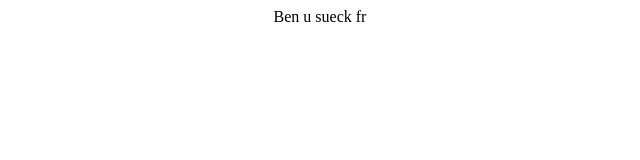
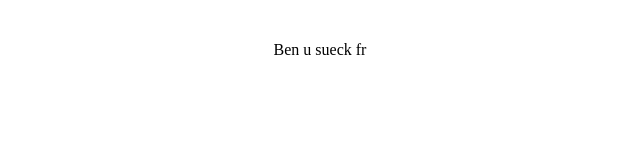
Before and after one commit to yalin-2/yalin-2.github.io, a plain HTML site: page index.html in a window 1280 px wide. Shown: the whole page, without its empty margins (320-960 px from the left). Drawn offline with Linux system fonts and the light colour scheme.

Commit message:
Update index.html

```diff
--- a/index.html
+++ b/index.html
@@ -1,40 +1,37 @@
-<!doctype html>
+<!DOCTYPE html>
+<html>
 
 <head>
-
-   <!-- Nécessaire pour validation -->
-   <meta charset="utf-8" >
-
-   <!-- Titre de la page Web -->
+   <meta charset="utf-8">
    <title>Micheal ur pretty cool fr</title>
 
    <!-- Insertion d’un fichier contenant une feuille de style -->
-   <link rel="stylesheet" type="text/css" href="" />
+   <link rel="stylesheet" type="text/css" href="styles.css" />
 
-   <!-- Feuille de style locale -->
-  <style type="text/css">
-     .sBen {
-       text-align: center;
+   <style type="text/css">
+     body {
+       margin: 0;
+       padding: 0;
        display: flex;
        justify-content: center;
        align-items: center;
+       height: 100px; /* 100% of the viewport height */
+     }
+
+     #Ben {
+       text-align: center;
+     }
+
+     .sBen {
+       /* Your styles for the anchor tag */
      }
    </style>
-
-   <!-- Insertion d’un fichier contenant le code JavaScript -->
-   <script type="text/javascript" src=""></script>
-
-   <!-- Code JavaScript local -->
-   <script type="text/javascript">
-   </script>
-
 </head>
 
 <body>
   <div id="Ben">
-      <a  class="sBen">Ben u sueck fr</a>
+    <a class="sBen">Ben u sueck fr</a>
   </div>
-
 </body>
 
 </html>
```
